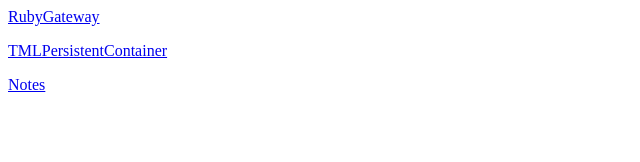
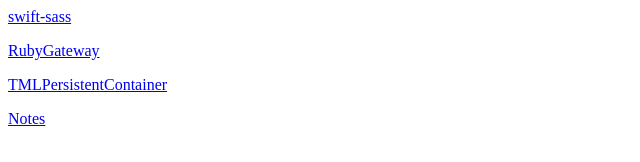
Before and after one commit to johnfairh/johnfairh.github.io, a plain HTML site: page index.html in a window 1280 px wide. Shown: the whole page, without its empty margins (0-640 px from the left). Drawn offline with Linux system fonts and the light colour scheme.

Commit message:
Add swift-sass

```diff
--- a/index.html
+++ b/index.html
@@ -1,5 +1,9 @@
 <html>
     <body>
+        <p>
+        <a href="swift-sass/">swift-sass</a>
+        </p>
+
         <p>
         <a href="RubyGateway/">RubyGateway</a>
         </p>
```
